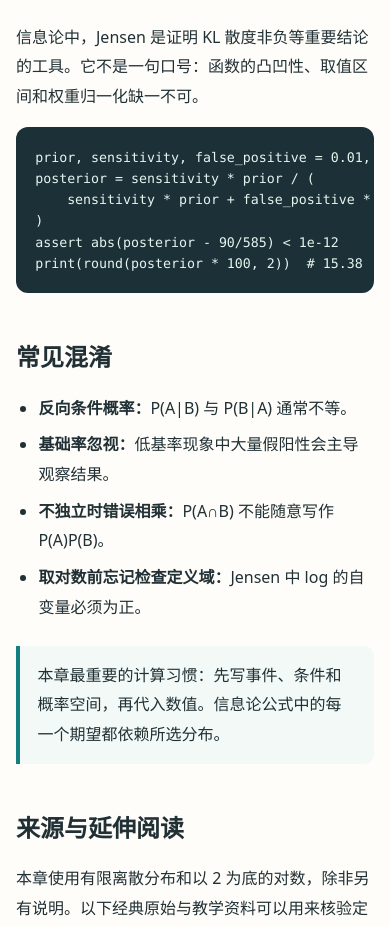
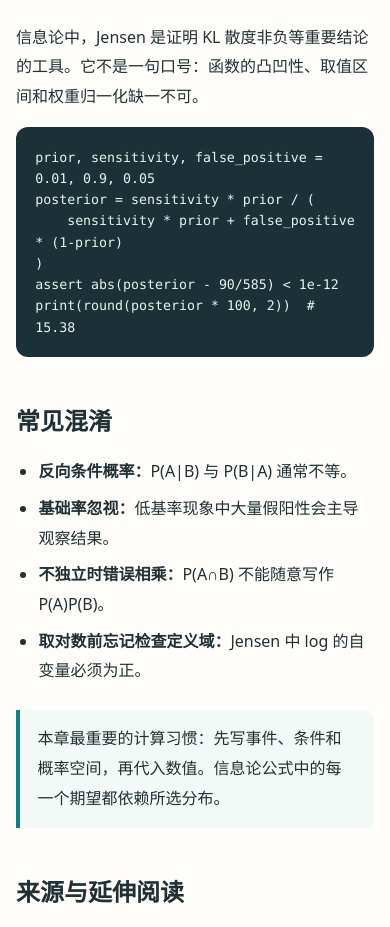
Before and after one commit to 1998x-stack/information-theory-tutorial, a plain HTML site: page src/chapters/02.html in a window 390 px wide. Shown: the part 3540-4467 px from the top of the page. Drawn offline with Linux system fonts and the light colour scheme; files that its build step writes are made by us from their sources; files whose address does not match are found by name.

Commit message:
fix(mobile): wrap long source-code lines without changing copyable code content

```diff
--- a/docs/assets/css/site.css
+++ b/docs/assets/css/site.css
@@ -23,3 +23,18 @@
   min-inline-size:100%;
   vertical-align:top;
 }
+
+/* At very narrow widths, preserve copyable source while visually wrapping long
+   lines. This is a responsive text layout, not an overflow clipping workaround. */
+@media (max-width:580px) {
+  .article-body pre { white-space:pre-wrap; overflow-wrap:anywhere; }
+  .article-body pre code {
+    display:block;
+    inline-size:100%;
+    min-inline-size:0;
+    max-inline-size:100%;
+    white-space:pre-wrap;
+    overflow-wrap:anywhere;
+    word-break:break-word;
+  }
+}
--- a/src/assets/site.css
+++ b/src/assets/site.css
@@ -23,3 +23,18 @@
   min-inline-size:100%;
   vertical-align:top;
 }
+
+/* At very narrow widths, preserve copyable source while visually wrapping long
+   lines. This is a responsive text layout, not an overflow clipping workaround. */
+@media (max-width:580px) {
+  .article-body pre { white-space:pre-wrap; overflow-wrap:anywhere; }
+  .article-body pre code {
+    display:block;
+    inline-size:100%;
+    min-inline-size:0;
+    max-inline-size:100%;
+    white-space:pre-wrap;
+    overflow-wrap:anywhere;
+    word-break:break-word;
+  }
+}
```
